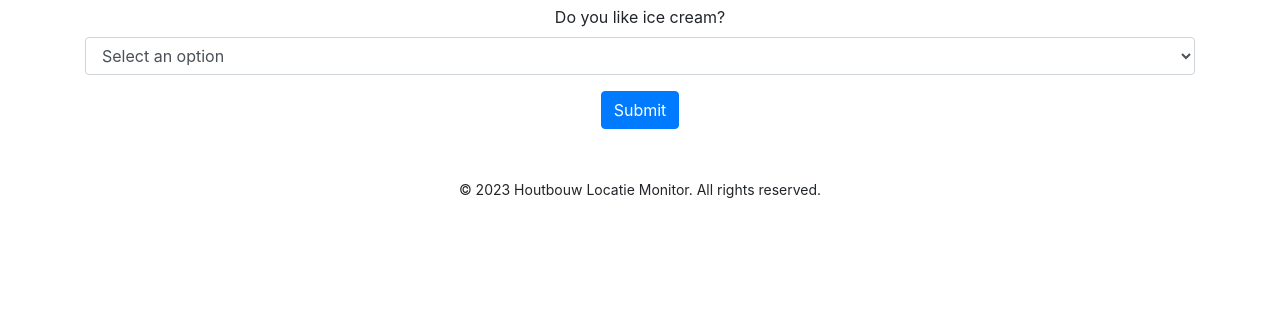
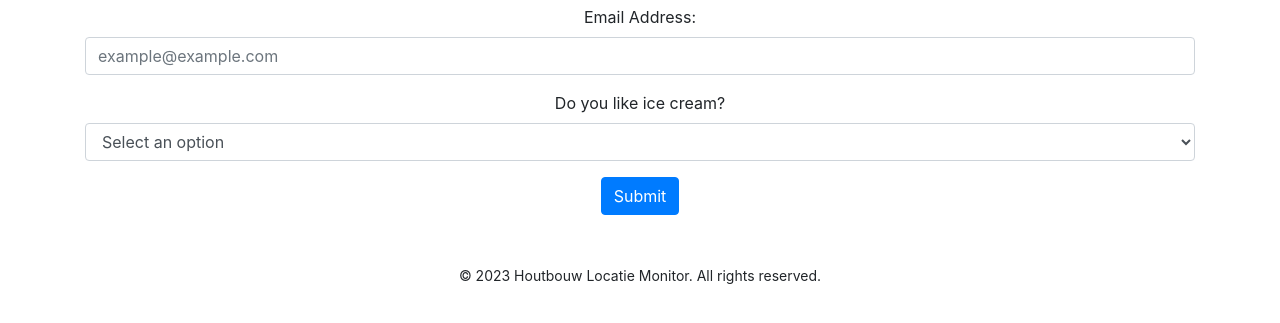
Before and after one commit to VicHHC/Houtbouwmonitor, a plain HTML site: page nieuwproject.html in a window 1280 px wide. Shown: the part 135-458 px from the top of the page. Drawn offline with nearby package versions, Linux system fonts and the light colour scheme.

Commit message:
Update nieuwproject.html

```diff
--- a/nieuwproject.html
+++ b/nieuwproject.html
@@ -25,6 +25,11 @@
 <div class="container mt-5">
     <h2>Aanmelding nieuw project</h2>
     <form id="questionnaireForm">
+        <div class="form-group">
+            <label for="email">Email Address:</label>
+            <input type="email" id="email" class="form-control" required placeholder="example@example.com">
+        </div>
+
         <div class="form-group">
             <label for="q1">Do you like ice cream?</label>
             <select id="q1" class="form-control">
```
Lines whose indentation alone changed are shown as unchanged.
